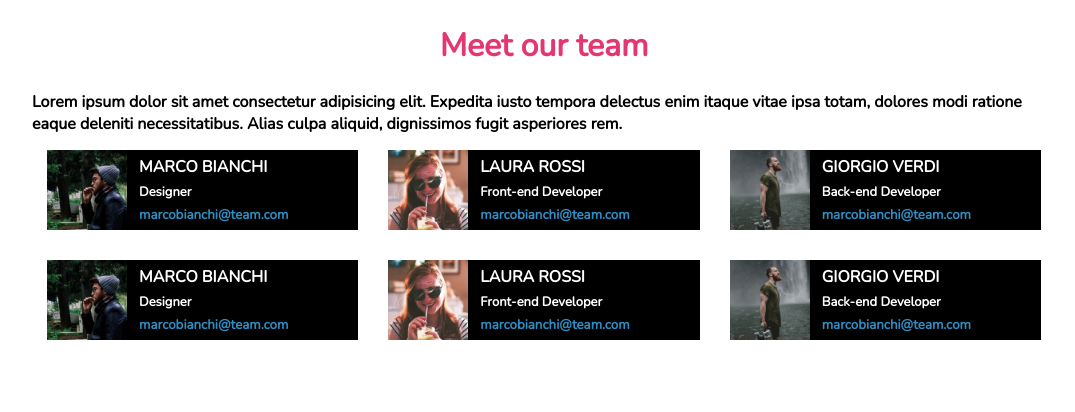
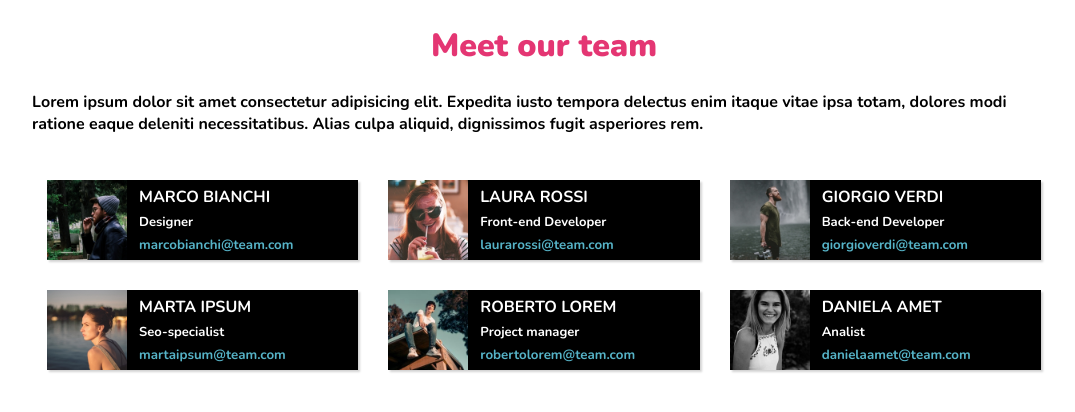
Before and after one commit to RobertoCartaMantiglia/html-css-float-cards, a plain HTML site: page index.html in a window 1280 px wide. Shown: the whole page, without its empty margins (96-1171 px from the left). Drawn offline with nearby package versions, Linux system fonts and the light colour scheme.

Commit message:
fix size/names of cards + shadow

```diff
--- a/css/style.css
+++ b/css/style.css
@@ -8,10 +8,14 @@ body{
     font-weight: bold;
 }
 
+main>p{
+    margin-bottom: 30px;
+}
+
 header>h1{
     text-align: center;
     color: #e43673;
-    font-weight: bold;
+    font-weight: 1000;
 }
 .container{
     margin: 0 auto;
@@ -24,6 +28,8 @@ header>h1{
     width: calc((100% / 3) - 30px);
     height: 80px;
     background-color: black;
+    min-width: 150px;
+    box-shadow: 2px 2px 2px lightgrey;
 }
 img.card{
     float: left;
@@ -43,7 +49,7 @@ span{
     font-size: small;
 }
 .email{
-    color: #2f8fc5;
+    color: #56b3c7;
     font-size: smaller;
 }
 
@@ -54,5 +60,4 @@ span{
     content: "";
     display: table;
     clear: both;
-
 }
--- a/index.html
+++ b/index.html
@@ -8,7 +8,11 @@
     <link rel="stylesheet" href="./css/style.css">
     <link rel="preconnect" href="https://fonts.googleapis.com">
     <link rel="preconnect" href="https://fonts.gstatic.com" crossorigin>
-    <link href="https://fonts.googleapis.com/css2?family=Nunito:ital,wght@0,200;1,300;1,500&display=swap" rel="stylesheet">
+    <link rel="preconnect" href="https://fonts.googleapis.com">
+<link rel="preconnect" href="https://fonts.gstatic.com" crossorigin>
+<link rel="preconnect" href="https://fonts.googleapis.com">
+<link rel="preconnect" href="https://fonts.gstatic.com" crossorigin>
+<link href="https://fonts.googleapis.com/css2?family=Nunito:ital,wght@0,200;0,700;0,1000;1,300;1,500&display=swap" rel="stylesheet">
 </head>
 
 <body>
@@ -21,9 +25,8 @@
 
         <section class="cards clearfix">
 
-            <article class="card-box clearfix" id="marco">
+            <article class="card-box clearfix">
                 <img class="card" src="./img/male1.png" alt="marco">
-
                 <div class="contacts">
                     <span class="name">MARCO BIANCHI</span>
                     <span class="job">Designer</span>
@@ -31,57 +34,48 @@
                 </div>
             </article>
 
-            <article class="card-box clearfix" >
-                <img class="card" src="./img/female1.png" alt="marco">
-
+            <article class="card-box clearfix">
+                <img class="card" src="./img/female1.png" alt="laura">
                 <div class="contacts">
                     <span class="name">LAURA ROSSI</span>
                     <span class="job">Front-end Developer</span>
-                    <span class="email">marcobianchi@team.com</span>
+                    <span class="email">laurarossi@team.com</span>
                 </div>
             </article>
 
-            <article class="card-box clearfix" >
-                <img class="card" src="./img/male2.png" alt="marco">
-
+            <article class="card-box clearfix">
+                <img class="card" src="./img/male2.png" alt="giorgio">
                 <div class="contacts">
                     <span class="name">GIORGIO VERDI</span>
                     <span class="job">Back-end Developer</span>
-                    <span class="email">marcobianchi@team.com</span>
+                    <span class="email">giorgioverdi@team.com</span>
                 </div>
             </article>
 
-        </section>
-
-        <section class="cards clearfix">
-
-            <article class="card-box clearfix" id="marco">
-                <img class="card" src="./img/male1.png" alt="marco">
-
+            <article class="card-box clearfix">
+                <img class="card" src="./img/female2.png" alt="marta">
                 <div class="contacts">
-                    <span class="name">MARCO BIANCHI</span>
-                    <span class="job">Designer</span>
-                    <span class="email">marcobianchi@team.com</span>
+                    <span class="name">MARTA IPSUM</span>
+                    <span class="job">Seo-specialist</span>
+                    <span class="email">martaipsum@team.com</span>
                 </div>
             </article>
 
-            <article class="card-box clearfix" >
-                <img class="card" src="./img/female1.png" alt="marco">
-
+            <article class="card-box clearfix">
+                <img class="card" src="./img/male3.png" alt="roberto">
                 <div class="contacts">
-                    <span class="name">LAURA ROSSI</span>
-                    <span class="job">Front-end Developer</span>
-                    <span class="email">marcobianchi@team.com</span>
+                    <span class="name">ROBERTO LOREM</span>
+                    <span class="job">Project manager</span>
+                    <span class="email">robertolorem@team.com</span>
                 </div>
             </article>
 
-            <article class="card-box clearfix" >
-                <img class="card" src="./img/male2.png" alt="marco">
-
+            <article class="card-box clearfix">
+                <img class="card" src="./img/female3.png" alt="marco">
                 <div class="contacts">
-                    <span class="name">GIORGIO VERDI</span>
-                    <span class="job">Back-end Developer</span>
-                    <span class="email">marcobianchi@team.com</span>
+                    <span class="name">DANIELA AMET</span>
+                    <span class="job">Analist</span>
+                    <span class="email">danielaamet@team.com</span>
                 </div>
             </article>
 
```
